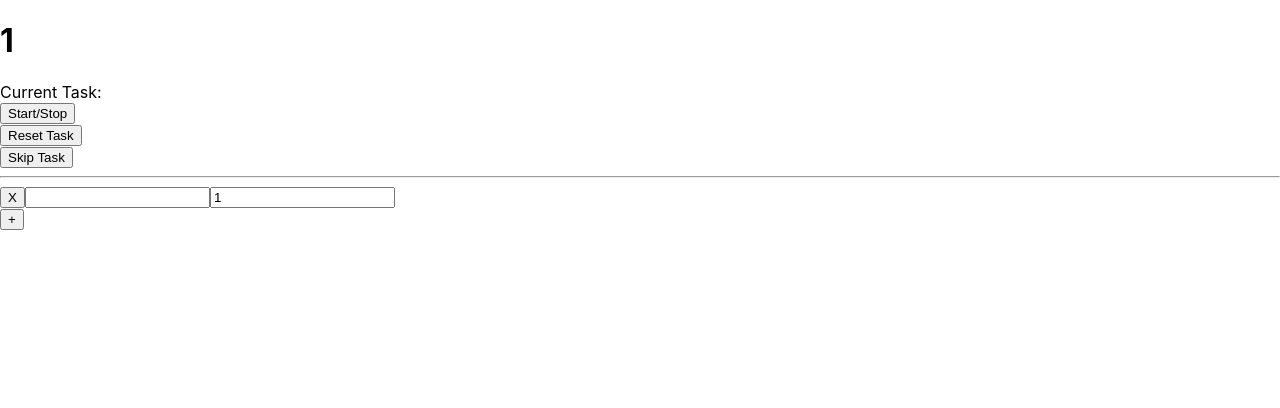
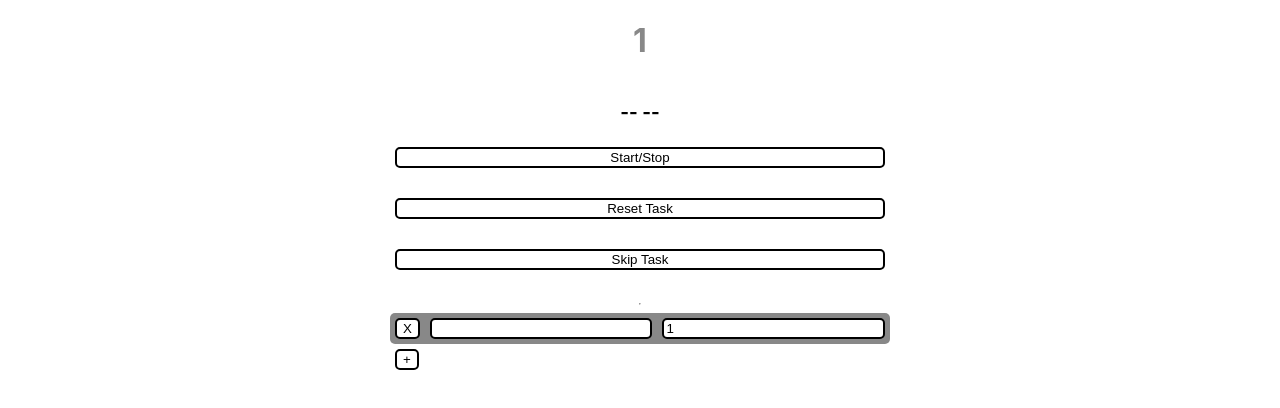
Before and after one commit to ShaiyaJ/timebox, a React (Create React App) app: page / in a window 1280 px wide. Shown: the top 408 px of the page. Built offline with nearby package versions, Linux system fonts and the light colour scheme.

Commit message:
CSS 3rd draft

```diff
--- a/src/App.css
+++ b/src/App.css
@@ -1,14 +1,18 @@
-/* :root {
+:root {
     --main-bg-color     : #FFFFFF;
-    --highlight-bg-color: #FFFFFF;
+    --highlight-bg-color: #888888;
     --button-bg-color   : #FFFFFF;
-    --button-high-color : #FFFFFF;
+    --button-high-color : #000000;
     --text-color        : #000000;
 
 }
 
 * {
     background-color: var(--main-bg-color);
+    color: var(--text-color);
+    @media (max-width: 500px) {
+        width: 100vw;
+    }
 }
 
 .App {
@@ -16,20 +20,29 @@
     display: flex;
     -webkit-flex-direction: column;
     flex-direction: column;
+    height: 100%;
+    width: 500px;
+    margin: 0 auto;
+}
+
+hr {
+    color: var(--highlight-bg-color);
 }
 
 button {
     background-color: var(--button-bg-color);
-    color: var(--text-color);
     border-radius: 5px;
+    border-style: solid;
+    border-color: var(--button-high-color);
     text-decoration: none;
     margin: 5px 5px;
 }
 
 input {
     background-color: var(--button-bg-color);
-    color: var(--text-color);
     border-radius: 5px;
+    border-style: solid;
+    border-color: var(--button-high-color);
     text-decoration: none;
     margin: 5px 5px;
 }
@@ -42,5 +55,45 @@ input {
 }
 
 .task-container-active {
+    border-radius: 5px;
     background-color: var(--highlight-bg-color);
-} */
+}
+
+.task {
+    display: flex;
+}
+
+.delete-task {
+    order: 1;
+    flex-grow: 0;
+}
+
+.name-task {
+    order: 2;
+    flex-grow: 1;
+}
+
+.duration-task {
+    order: 3;
+    flex-grow: 1;
+}
+
+.timer {
+    display: flex;
+    flex-direction: column;
+    text-align: center;
+}
+
+.timer-active {
+    color: var(--text-color);
+}
+
+.timer-inactive {
+    color: var(--highlight-bg-color);
+}
+
+.wrap {
+    word-break: break-all;
+    white-space: normal !important;
+    width: 500px;
+}
--- a/src/components/TaskManager.tsx
+++ b/src/components/TaskManager.tsx
@@ -12,7 +12,7 @@ function addTask(taskList: Task[], setTaskList: any) {
     ]);
 }
 
-function editTask(taskList: Task[], setTaskList: any, index: number, value: Task) {
+function editTask(taskList: Task[], setTaskList: any, currentTask: number, setTimeLeft: any, index: number, value: Task) {
     if (value.duration <= 0 || Number.isNaN(value.duration)) {  // Range check to force value to "1" to avoid weird skipping behavior
         value.duration = 1;
     }
@@ -26,9 +26,13 @@ function editTask(taskList: Task[], setTaskList: any, index: number, value: Task
             }
         })
     );
+
+    if (index === currentTask) {  // Quality of life feature that updates the current task, avoiding awkward "skip task" abuse
+        setTimeLeft(value.duration);
+    }
 }
 
-function removeTask(taskList: Task[], setTaskList: any, currentTask, setCurrentTask, index: number) {
+function removeTask(taskList: Task[], setTaskList: any, currentTask: number, setCurrentTask: any, index: number) {
     if (taskList.length === 1) {        // Avoiding errors caused by having no tasks in tasklist
         setTaskList([
             {name: "", duration: 1}
@@ -56,14 +60,17 @@ function TaskManager(
     return <div className="task-container">
         {
             // Generating html for each task
-            taskList.map((task, idx) => {                                                                                                                                               // ADDME: highlight current task
+            taskList.map((task, idx) => {
+                const isHighlighed = idx === currentTask ? "task-container-active" : "";                                                                                                                                     // ADDME: highlight current task
+                const cssClasses = `task ${isHighlighed}`;
+
                 return <div
-                    className={""}
+                    className={cssClasses}
                     key={idx}
                 >
-                    <button onClick={ () => removeTask(taskList, setTaskList, currentTask, setCurrentTask, idx) }>X</button>
-                    <input type="text"   value={task.name}     onChange={ (e) => editTask(taskList, setTaskList, idx, {name: e.target.value, duration: task.duration } ) } />
-                    <input type="number" value={task.duration} onChange={ (e) => editTask(taskList, setTaskList, idx, {name: task.name, duration: parseInt(e.target.value) } ) } min={1} />
+                    <button className="delete-task" onClick={ () => removeTask(taskList, setTaskList, currentTask, setCurrentTask, idx) }>X</button>
+                    <input  className="name-task" type="text"   value={task.name}     onChange={ (e) => editTask(taskList, setTaskList, currentTask, setTimeLeft, idx, {name: e.target.value, duration: task.duration } ) } />
+                    <input  className="duration-task" type="number" value={task.duration} onChange={ (e) => editTask(taskList, setTaskList, currentTask, setTimeLeft, idx, {name: task.name, duration: parseInt(e.target.value) } ) } min={1} />
                 </div>
             })
         }
--- a/src/components/TimerControl.tsx
+++ b/src/components/TimerControl.tsx
@@ -39,13 +39,13 @@ function TimerControl(
         }
     })();
 
-    return <>
-        <h1>{timeLeft}</h1>
-        <span>Current Task:</span> {name}                                                     <br />
+    return <div className="timer">
+        <h1 className={timerOn ? "timer-active" : "timer-inactive"}>{timeLeft}</h1>
+        <h3 className={"wrap"}>-- {name} --</h3>
         <button onClick={() => toggleTimer(timerOn, setTimerOn)}                            >Start/Stop</button>    <br />
         <button onClick={() => resetTask(taskList, currentTask, setTimeLeft)}               >Reset Task</button>    <br />
         <button onClick={() => nextTask(taskList, currentTask, setCurrentTask, setTimeLeft)}>Skip Task</button>     <br />
-    </>
+    </div>
 }
 
 export default TimerControl;
```
